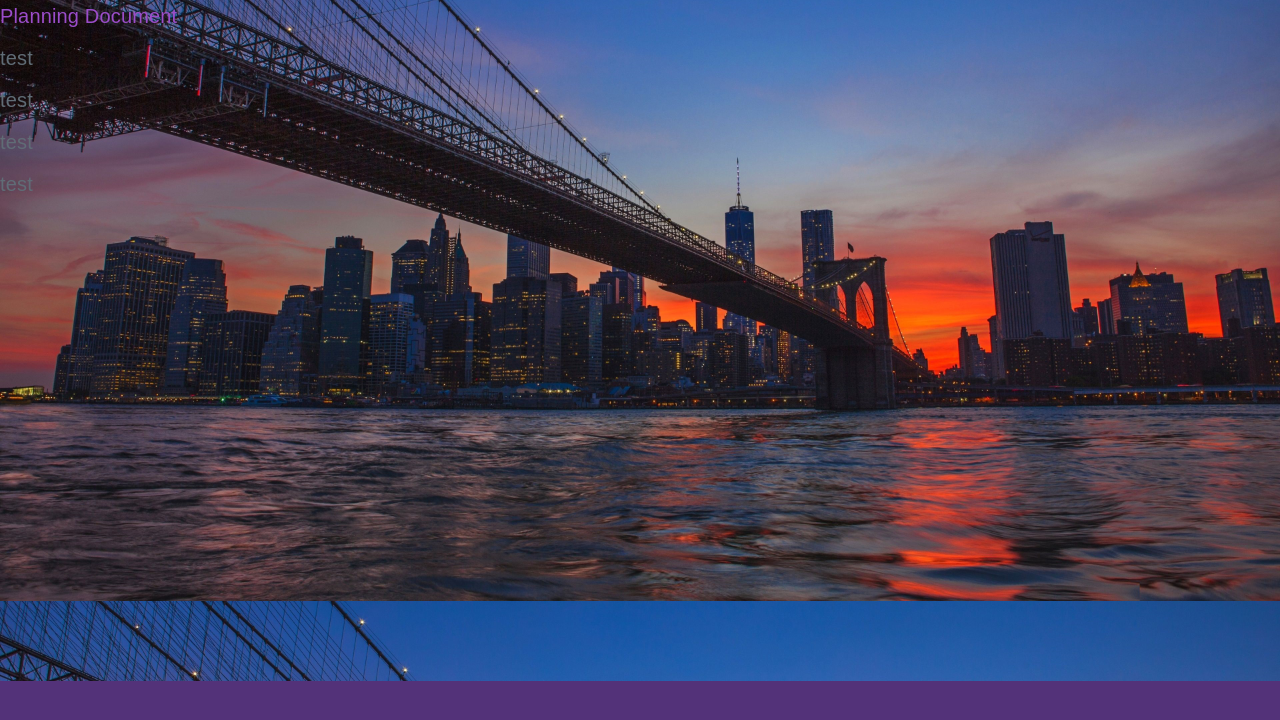
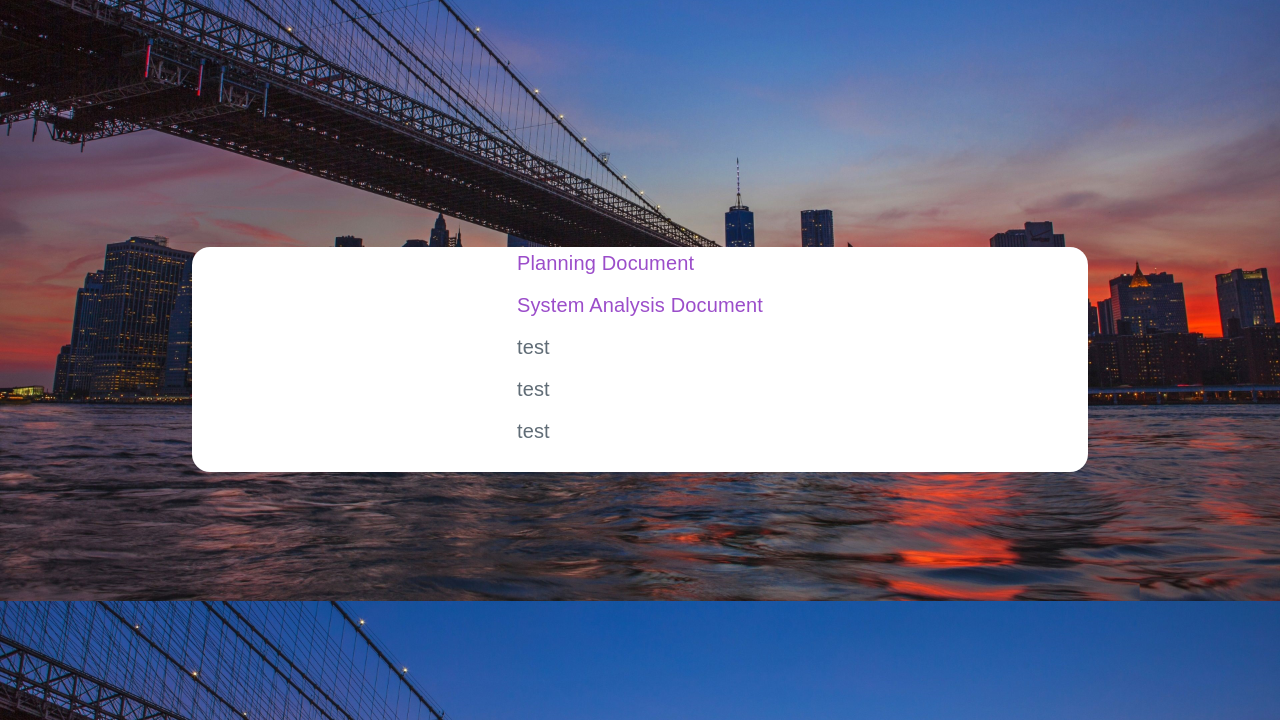
Before and after one commit to ShariganXII/capstone, a PHP site: page /doc.php in a window 1280 px wide. Shown: the part 119-839 px from the top of the page. Before the commit the page ends 800 px from the top, so only its background shows below. Run offline with PHP 8.4, Linux system fonts and the light colour scheme; some libraries are stand-ins or nearby versions.

Commit message:
First commit

```diff
--- a/doc.php
+++ b/doc.php
@@ -12,7 +12,8 @@ include 'header.php';
             <ul class="doc-list">
                 <li><a href="https://drive.google.com/file/d/11gykToy7wZfZLGkJNWBMtiWrUG-AXkvC/view?usp=sharing"
                         target="_blank">Planning Document</a></li>
-                <li>test</li>
+                <li><a href="https://drive.google.com/open?id=1DlQSnrOdbiFzdChjyZAbcSRM4G-92OM1&authuser=black491%40gmail.com&usp=drive_fs"
+                        target="_blank">System Analysis Document</a></li>
                 <li>test</li>
                 <li>test</li>
                 <li>test</li>
--- a/style.css
+++ b/style.css
@@ -177,3 +177,18 @@ h1 {
   align-items: center;
   width: 70%;
 }
+.doc-main {
+  display: flex;
+  justify-content: center;
+  align-items: center;
+  height: 100%;
+  width: 100%;
+}
+.doc-container {
+  width: 70%;
+  display: flex;
+  justify-content: center;
+  align-items: center;
+  background-color: white;
+  border-radius: 18px;
+}
```
